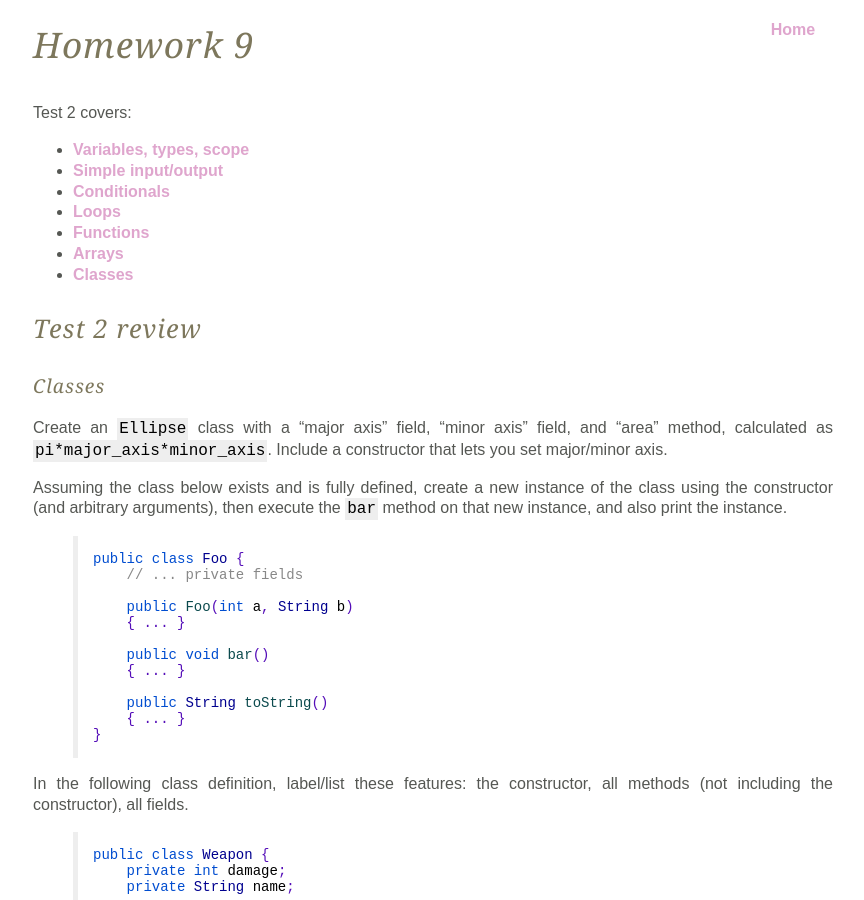
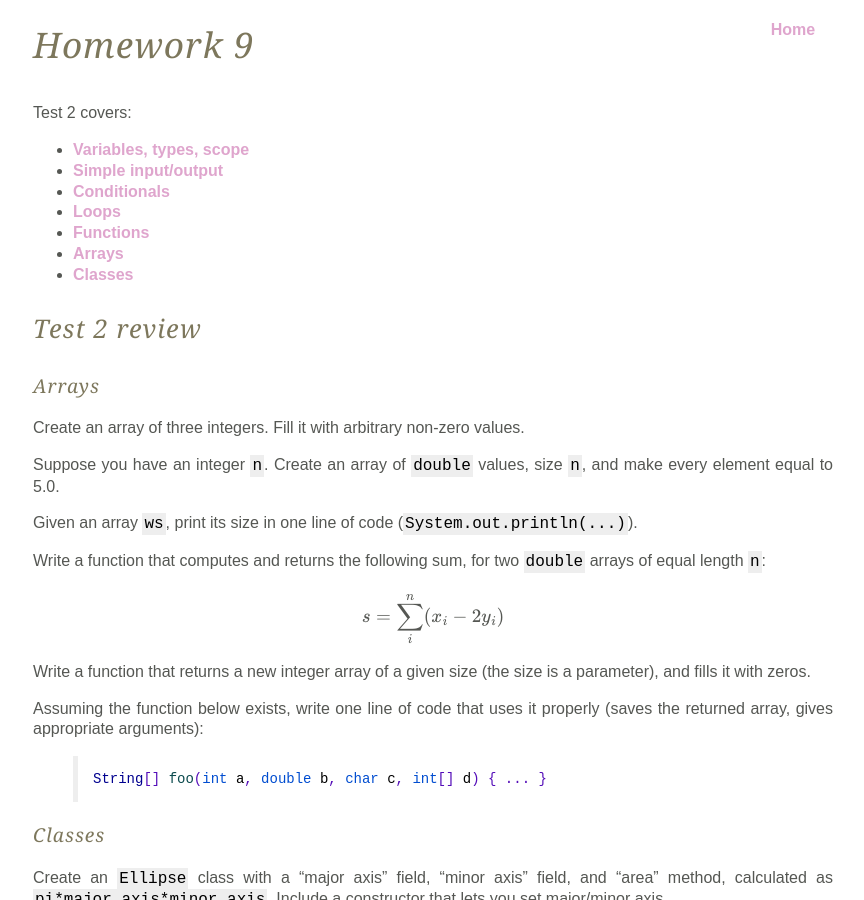
Before and after one commit to joshuaeckroth/csci141-website, a Jekyll site: the page built from homework/homework-9.markdown, in a window 1280 px wide and 900 px high. Shown: the whole window, without its empty margins (207-1071 px from the left). Built offline with Jekyll 4.4.1, drawn with Linux system fonts in a browser that asks for light colours; Markdown is read by kramdown in place of the engine named in the settings; formulas are drawn with MathJax 3.

Commit message:
Added more to HW 9.

```diff
--- a/homework/homework-9.markdown
+++ b/homework/homework-9.markdown
@@ -15,6 +15,29 @@ Test 2 covers:
 
 ## Test 2 review
 
+### Arrays
+
+Create an array of three integers. Fill it with arbitrary non-zero values.
+
+Suppose you have an integer `n`. Create an array of `double` values, size `n`, and make every element equal to 5.0.
+
+Given an array `ws`, print its size in one line of code (`System.out.println(...)`).
+
+Write a function that computes and returns the following sum, for two `double` arrays of equal length `n`:
+
+<div>
+$$
+s = \sum_i^n (x_i - 2y_i)
+$$
+</div>
+
+Write a function that returns a new integer array of a given size (the size is a parameter), and fills it with zeros.
+
+Assuming the function below exists, write one line of code that uses it properly (saves the returned array, gives appropriate arguments):
+
+{% highlight java %}
+String[] foo(int a, double b, char c, int[] d) { ... }
+{% endhighlight %}
 
 ### Classes
 
```
